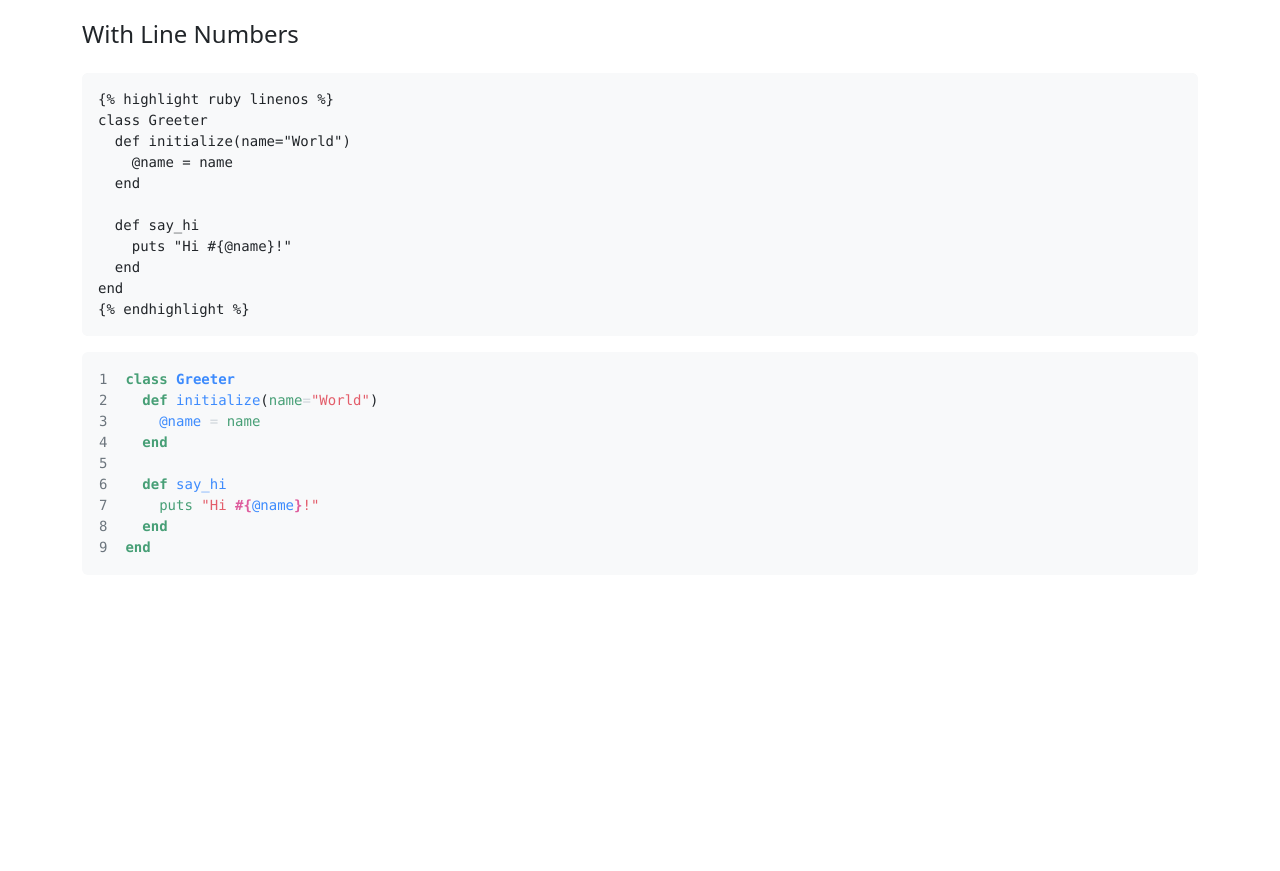
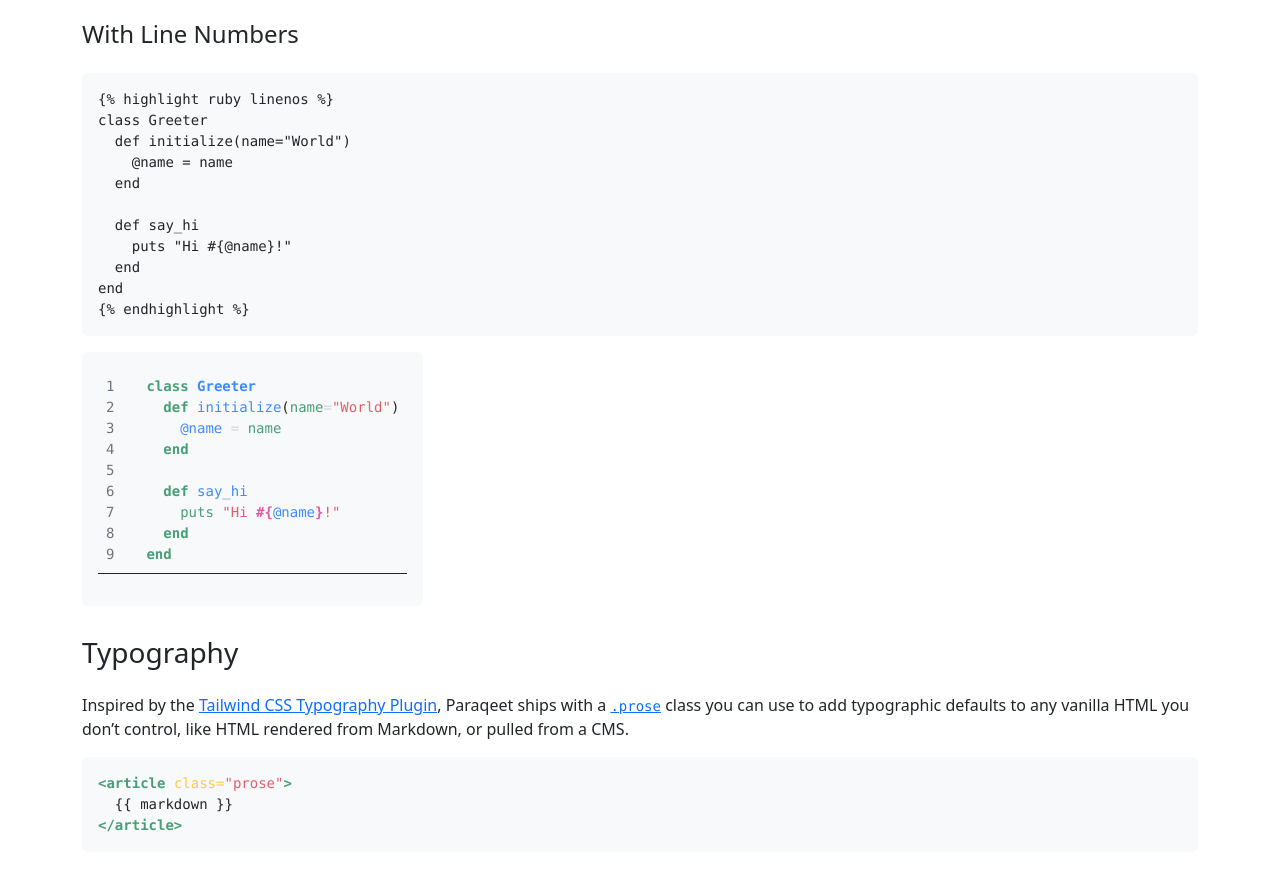
Before and after one commit to signified/paraqeet, a Jekyll site: the page built from index.md, in a window 1280 px wide and 900 px high, scrolled down 3516 px. Shown: the top 871 px of the window. Built offline with Jekyll 4.4.1, drawn with Linux system fonts in a browser that asks for light colours; before the commit the page ends 4139 px from its top, so only the background shows below that.

Commit message:
Update index.md

````diff
--- a/index.md
+++ b/index.md
@@ -11,7 +11,7 @@ layout: home
     <a class="btn btn-secondary" href="https://github.com/signified/paraqeet" target="_blank">{% include icon.html name='github' %} View on GitHub</a>
   </div>
 </header>
-<main class="py-5">
+<main class="py-5 prose">
   <div class="container" markdown="1">
 
 Paraqeet is a [Jekyll](https://jekyllrb.com/) theme for building websites using [Bootstrap](https://getbootstrap.com/) - the most popular HTML, CSS, and JS library in the world. Paraqeet comes pre-loaded with the latest versions of Bootstrap and [Bootstrap Icons](https://icons.getbootstrap.com/), as well as built-in CSS theme support for [Rouge](http://rouge.jneen.net/) - Jekyll's default code syntax highlighter.
@@ -129,9 +129,8 @@ which looks like: {% include icon.html
 | `size`   | The width and height of the icon in pixels (shorthand for `width` and `height`).            | Number | `16`     | No        |
 | `width`  | The width of the icon in pixels.                                                            | Number | `16`     | No        |
 | `height` | The height of the icon in pixels.                                                           | Number | `16`     | No        |
-| `class`  | Any additional class attribute values to be applied (e.g. `'fs-3 text-info'`).           | String | `nil`    | No        |
+| `class`  | Any additional class attribute values to be applied (e.g. `'fs-3 text-info'`).              | String | `nil`    | No        |
 | `style`  | The style attribute value to be applied (e.g. `'font-size: 2rem; color: cornflowerblue;'`). | String | `nil`    | No        |
-{: .table}
 
 </div>
 
@@ -205,5 +204,16 @@ class Greeter
 end
 {% endhighlight %}
 
+### Typography
+{: .my-4}
+
+Inspired by the [Tailwind CSS Typography Plugin](https://tailwindcss.com/docs/typography-plugin), Paraqeet ships with a [`.prose`](https://github.com/signified/paraqeet/blob/main/_sass/_prose.scss) class you can use to add typographic defaults to any vanilla HTML you don’t control, like HTML rendered from Markdown, or pulled from a CMS.
+
+```html
+<article class="prose">
+  {% raw %}{{ markdown }}{% endraw %}
+</article>
+```
+
   </div>
 </main>
````
